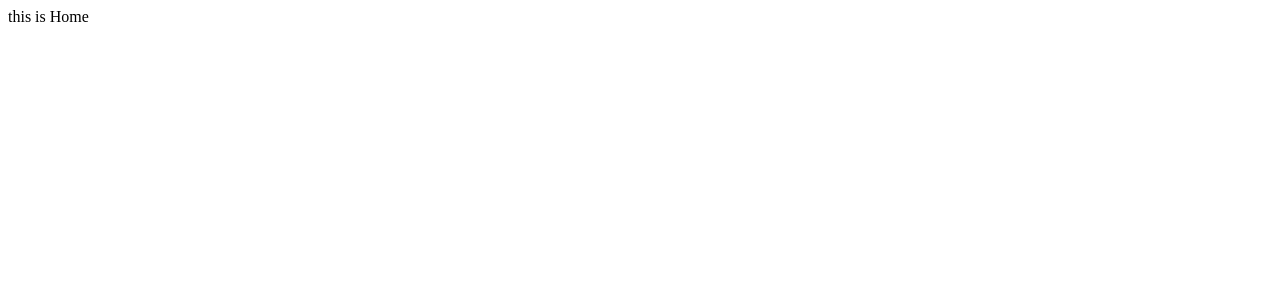
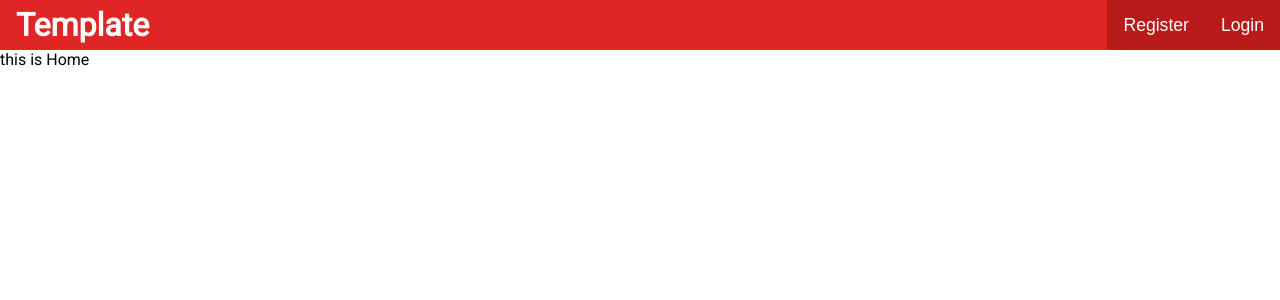
Before and after one commit to AAA530/MERN_AUTH_TEMPLATE, a React (Create React App) app in the folder Frontend/: page / in a window 1280 px wide. Shown: the top 300 px of the page. Built offline with nearby package versions, Linux system fonts and the light colour scheme.

Commit message:
header styles added

```diff
--- a/Frontend/src/App.js
+++ b/Frontend/src/App.js
@@ -2,12 +2,15 @@ import React from "react";
 import { BrowserRouter, Switch, Route } from "react-router-dom";
 import Login from "./components/Auth/Login";
 import Register from "./components/Auth/Register";
+import Header from "./components/Layout/Header";
 import Home from "./components/Pages/Home";
+import "./Styles.css";
 
 function App() {
 	return (
 		<>
 			<BrowserRouter>
+				<Header />
 				<Switch>
 					<Route path="/login" component={Login} />
 					<Route path="/register" component={Register} />
--- /dev/null
+++ b/Frontend/src/Styles.css
@@ -0,0 +1,162 @@
+@import url("https://fonts.googleapis.com/css2?family=Roboto&display=swap");
+
+/* reset */
+
+* {
+	margin: 0;
+	padding: 0;
+	box-sizing: border-box;
+}
+
+a {
+	color: #2199df;
+	text-decoration: unset;
+}
+
+ul {
+	margin-left: 1.5rem;
+	list-style: none;
+}
+
+button,
+input[type="submit"] {
+	border: none;
+	background: none;
+	color: unset;
+	cursor: pointer;
+}
+
+h1,
+h2,
+h3,
+h4,
+h5,
+h6,
+p,
+ul,
+ol,
+li {
+	margin-top: 1em;
+	margin-bottom: 1em;
+}
+
+/* general */
+
+body {
+	font-family: "Roboto", sans-serif;
+}
+
+.page {
+	padding: 1rem;
+}
+
+.container {
+	margin: 0 auto;
+	max-width: 900px;
+}
+
+/* header */
+
+#header {
+	height: 50px;
+	display: flex;
+	justify-content: space-between;
+	align-items: center;
+	background-color: #e02525;
+}
+#header .title {
+	margin: 0;
+	padding: 0 1rem;
+	color: #ffffff;
+}
+#header .auth-options {
+	height: 100%;
+	display: flex;
+}
+#header .auth-options button {
+	padding: 0 1rem;
+	background-color: #b91b1b;
+	color: #ffffff;
+	font-size: 1.1rem;
+}
+#header .auth-options button:hover {
+	background-color: #be3a3a;
+}
+
+/* form */
+
+.form label,
+.form input {
+	display: block;
+}
+.form input {
+	margin-bottom: 1rem;
+}
+.form label {
+	margin-bottom: 0.2rem;
+}
+.form input[type="text"],
+.form input[type="email"],
+.form input[type="password"] {
+	width: 100%;
+	padding: 0.3rem;
+	border: 1px solid #c2c2c2;
+	border-radius: 8px;
+	background-color: #f0f0f0;
+	font-size: 1.1rem;
+}
+.form input:focus {
+	border: 1px solid #50a4e9;
+	box-shadow: inset 0px 0px 5px rgba(38, 142, 228, 0.5);
+	outline: none;
+}
+.form input[type="submit"] {
+	padding: 0.3rem 0.5rem;
+	border: 1px solid #6aa051;
+	border-radius: 8px;
+	background-color: #c8ecb7;
+	font-size: 1.1rem;
+}
+
+/* todo list */
+
+.todo-list ul {
+	list-style: disc;
+	cursor: pointer;
+}
+
+.todo-list li:hover {
+	text-decoration: line-through;
+}
+
+/* error notice */
+
+.error-notice {
+	margin: 1rem 0;
+	padding: 0.5rem;
+	border: 1px solid #e07c7c;
+	border-radius: 8px;
+	display: flex;
+	justify-content: space-between;
+	align-items: center;
+	background-color: #f8d6d6;
+}
+.error-notice button {
+	width: 20px;
+	height: 20px;
+	border-radius: 50%;
+	background-color: #df4343;
+	color: #ffffff;
+}
+
+/* media queries */
+
+@media screen and (max-width: 550px) {
+	#header .title {
+		font-size: 1.2rem;
+	}
+	#header .auth-options button {
+		padding: 0 0.5rem;
+		font-size: 0.9rem;
+	}
+}
--- /dev/null
+++ b/Frontend/src/components/Auth/AuthOption.js
@@ -0,0 +1,18 @@
+import React from "react";
+import { useHistory } from "react-router-dom";
+
+function AuthOption() {
+	const history = useHistory();
+
+	const register = () => history.push("/register");
+	const login = () => history.push("/login");
+
+	return (
+		<div className="auth-options">
+			<button onClick={register}>Register</button>
+			<button onClick={login}>Login</button>
+		</div>
+	);
+}
+
+export default AuthOption;
--- /dev/null
+++ b/Frontend/src/components/Layout/Header.js
@@ -0,0 +1,18 @@
+import React from "react";
+import { Link } from "react-router-dom";
+import AuthOption from "../Auth/AuthOption";
+
+function Header() {
+	return (
+		<>
+			<header id="header">
+				<Link className="title" to="/">
+					<h1>Template</h1>
+				</Link>
+				<AuthOption />
+			</header>
+		</>
+	);
+}
+
+export default Header;
```
